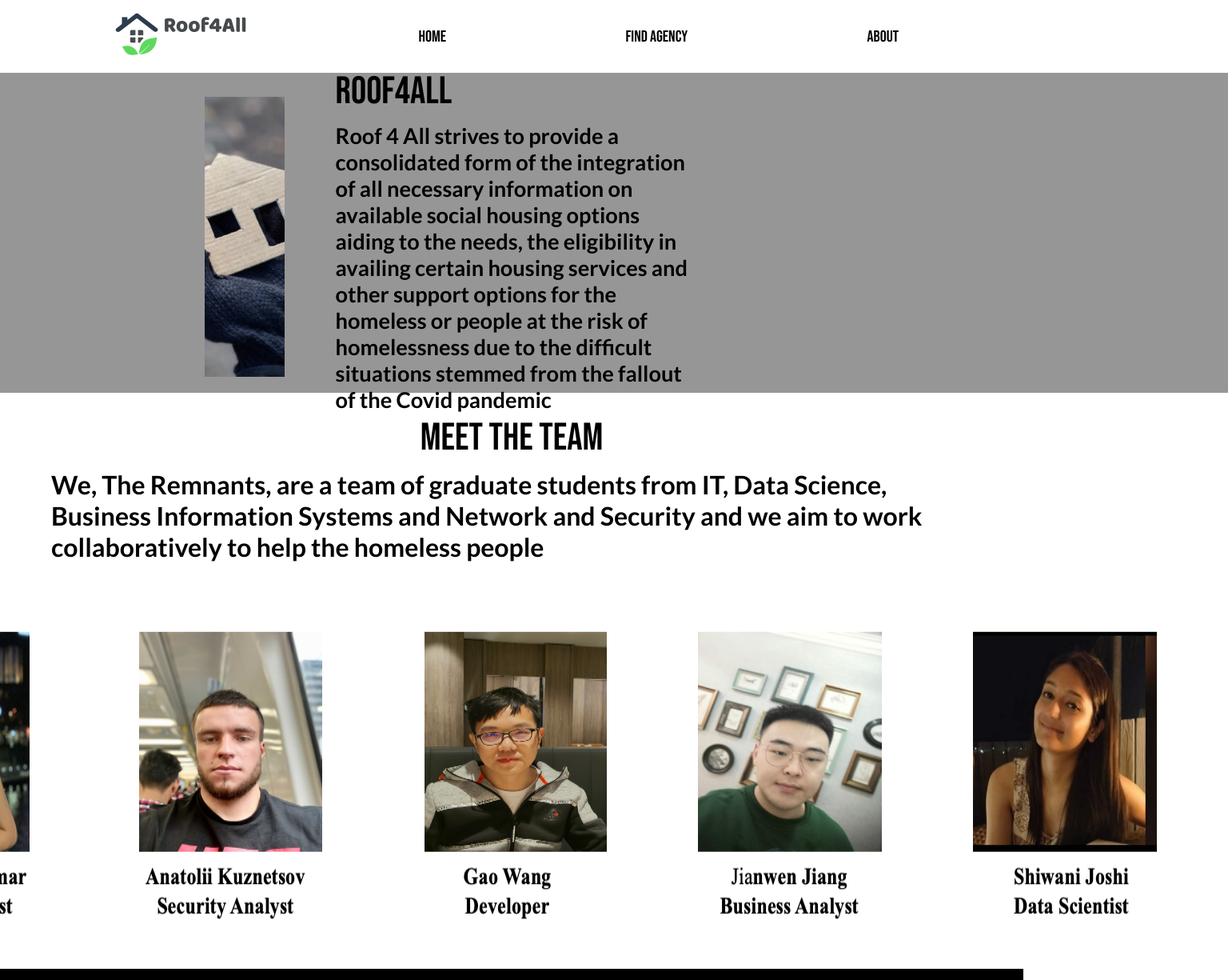
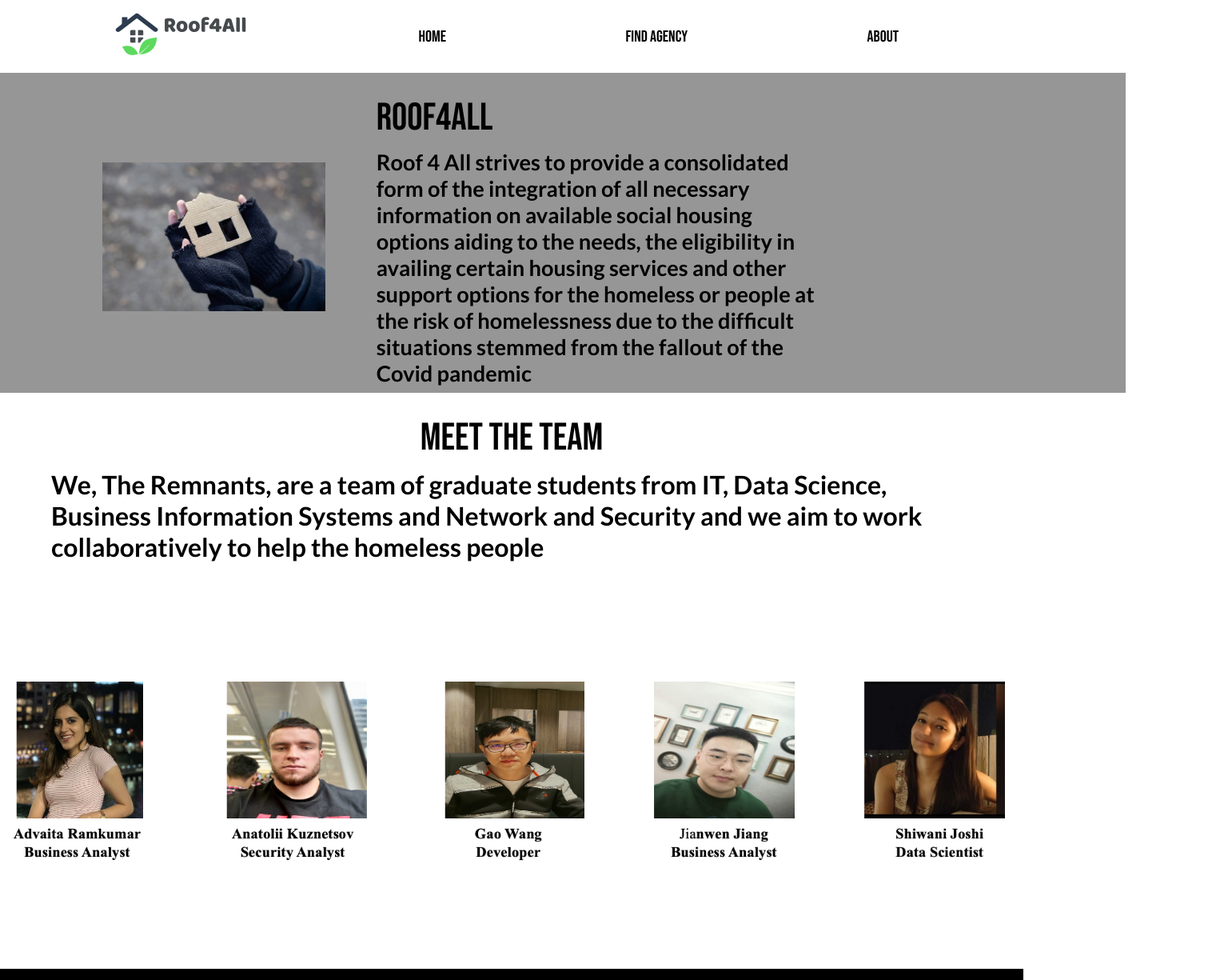
Before and after one commit to apuscos/FIT5120-Team24, a React (Create React App) app in the folder root4all/: page /about in a window 1280 px wide. Shown: the top 1225 px of the page at 80% size, 1536 px wide, since content can reach past the window. Built offline with nearby package versions, Linux system fonts and the light colour scheme; no server answers; what aws-amplify would draw is missing.

Commit message:
1. Update

```diff
--- a/root4all/src/About.js
+++ b/root4all/src/About.js
@@ -36,7 +36,7 @@ const Title = styled.div`
 
 const Content = styled.div`
   font-family: 'Lato', sans-serif;
-  width: 40%;
+  width: 60%;
   display: flex;
   font-size: 1.7em;
 `;
@@ -56,12 +56,12 @@ const TitleBigger = styled.div`
 `;
 const ImageSection = styled.div`
   height: 350px;
-  width: 30%;
+  width: 100%;
   margin-top: 30px;
   background-image: url(${backgroundImg});
   background-repeat: no-repeat;
   background-position: center;
-  background-size: cover;
+  background-size: contain;
 `;
 
 const AreaWarpper = styled.div`
@@ -69,18 +69,18 @@ const AreaWarpper = styled.div`
   flex-direction: row;
   width: 100%;
   height: 400px;
-  padding-left: 20%;
+  padding-left: 10%;
   background-color: #979696;
 `;
 
 const TeamImg = styled.div`
   height: 400px;
   margin-top: 50px;
-  width: 1674px;
+  width: 100%;
   background-image: url(${teamImg});
   background-repeat: no-repeat;
   background-position: center;
-  background-size: 1674px 400px;
+  background-size: contain;
   margin-bottom: 50px;
 `;
 function About() {
```
